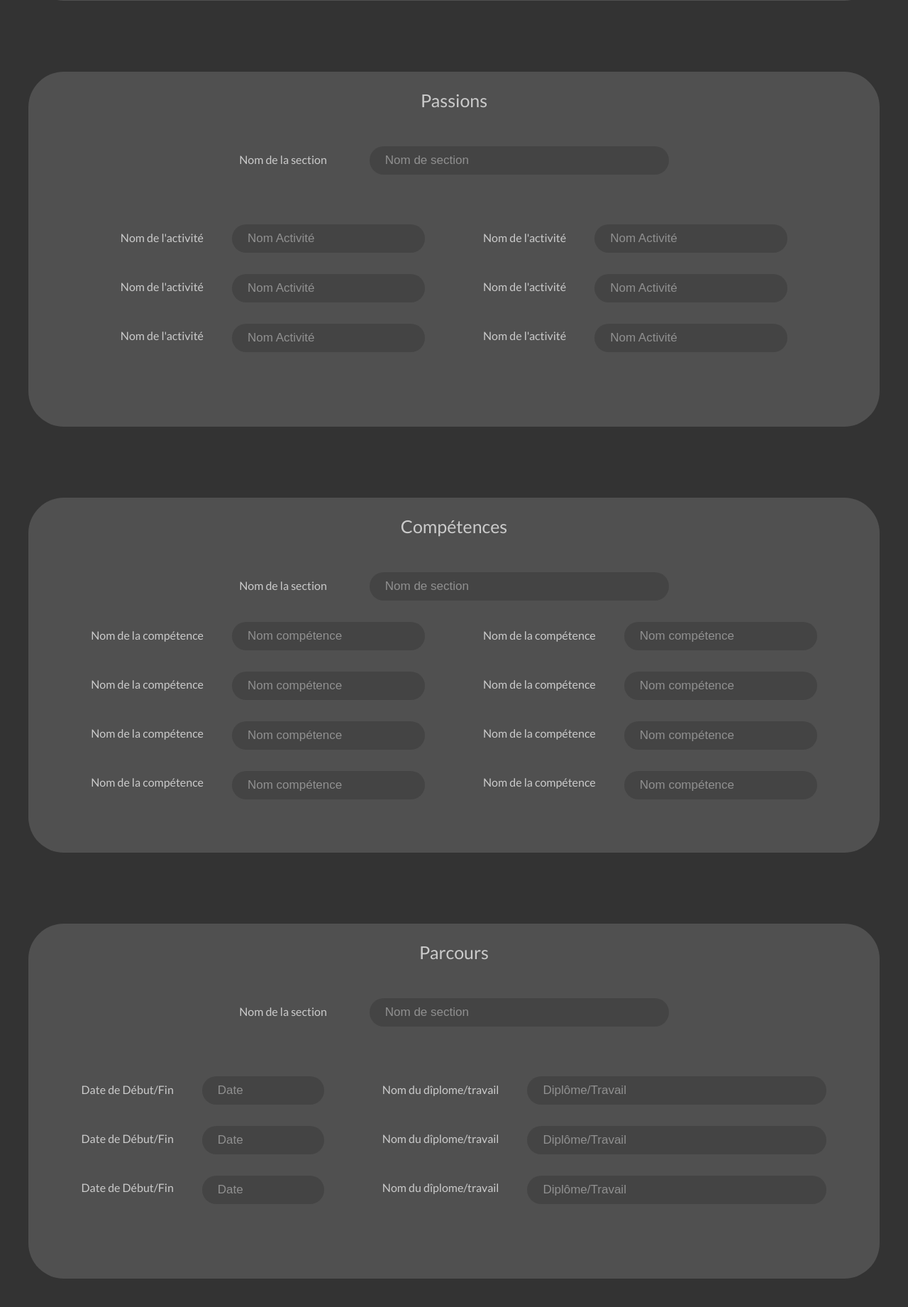
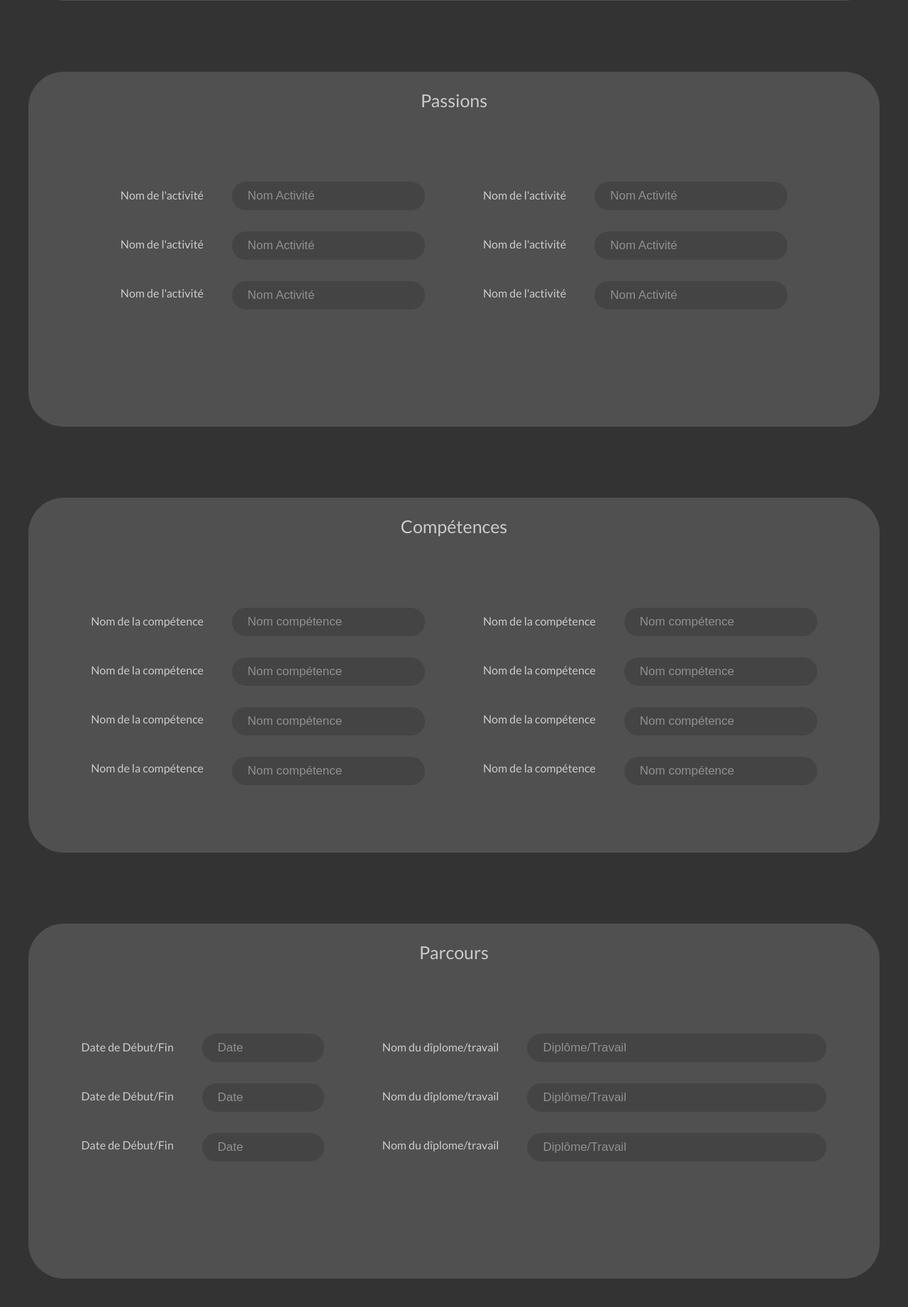
Before and after one commit to JeremDlcn/portfolioCV, a PHP site: page /admin.html in a window 1280 px wide. Shown: the part 1384-3225 px from the top of the page at 71% size. Run offline with PHP 8.4, Linux system fonts and the light colour scheme.

Commit message:
delete section name

```diff
--- a/admin.html
+++ b/admin.html
@@ -56,10 +56,6 @@
 		<!-- Passions -->
 		<form class="regularform">
 			<p>Passions</p>
-			<div class="labelLeft">
-				<label>Nom de la section</label>
-				<input type="text" name="section2" placeholder="Nom de section">
-			</div>
 			<div class="formlik">
 				<div>
 					<label>Nom de l'activité</label>
@@ -87,10 +83,6 @@
 		<!-- Competences -->
 		<form class="regularform">
 			<p>Compétences</p>
-			<div class="labelLeft">
-				<label>Nom de la section</label>
-				<input type="text" name="section3" placeholder="Nom de section">
-			</div>
 			<div class="formskill">
 				<div>
 					<label>Nom de la compétence</label>
@@ -122,10 +114,6 @@
 		<!-- Parcours -->
 		<form class="regularform">
 			<p>Parcours</p>
-			<div class="labelLeft">
-				<label>Nom de la section</label>
-				<input type="text" name="section4" placeholder="Nom de section">
-			</div>
 			<div class="formparcours">
 				<div>
 					<label>Date de Début/Fin</label>
@@ -153,10 +141,6 @@
 		<!-- Réalisations -->
 		<form class="largeform">
 			<p>Réalisations</p>
-			<div class="labelLeft">
-				<label>Nom de la section</label>
-				<input type="text" name="section5" placeholder="Nom de section">
-			</div>
 
 			<!-- Projet -->
 			<div class="labelLeft labelPR">
--- a/style.css
+++ b/style.css
@@ -414,7 +414,7 @@ textarea {
 /*----------------------------------------------------------------------------------------------*/
 /*----------------------------------------------------------------------------------------------*/
 /*----------------------------------------------------------------------------------------------*/
-/*-----------------------------------------Responsive-------------------------------------------*/
+/*----------------------------------------------------------------------------------------------*/
 /*----------------------------------------------------------------------------------------------*/
 /*----------------------------------------------------------------------------------------------*/
 /*--------------------------------------Administration------------------------------------------*/
@@ -445,6 +445,12 @@ header p{
 }
 .admin form p{
 	font-size: 25px;
+	margin-bottom: 50px;
+}
+.admin form > p{
+	margin-bottom: 100px;
+}
+.admin form:nth-child(3) > p{
 	margin-bottom: 50px;
 }
 .admin input {
```
